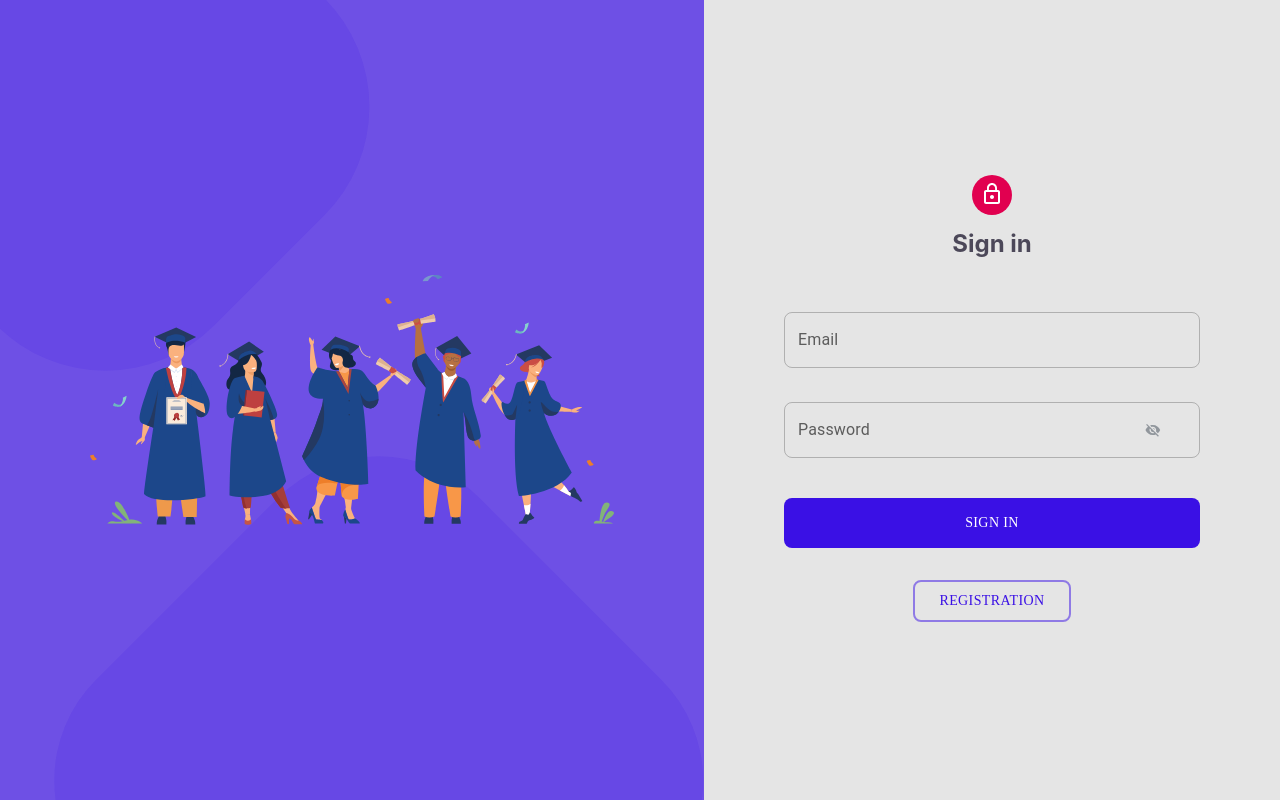
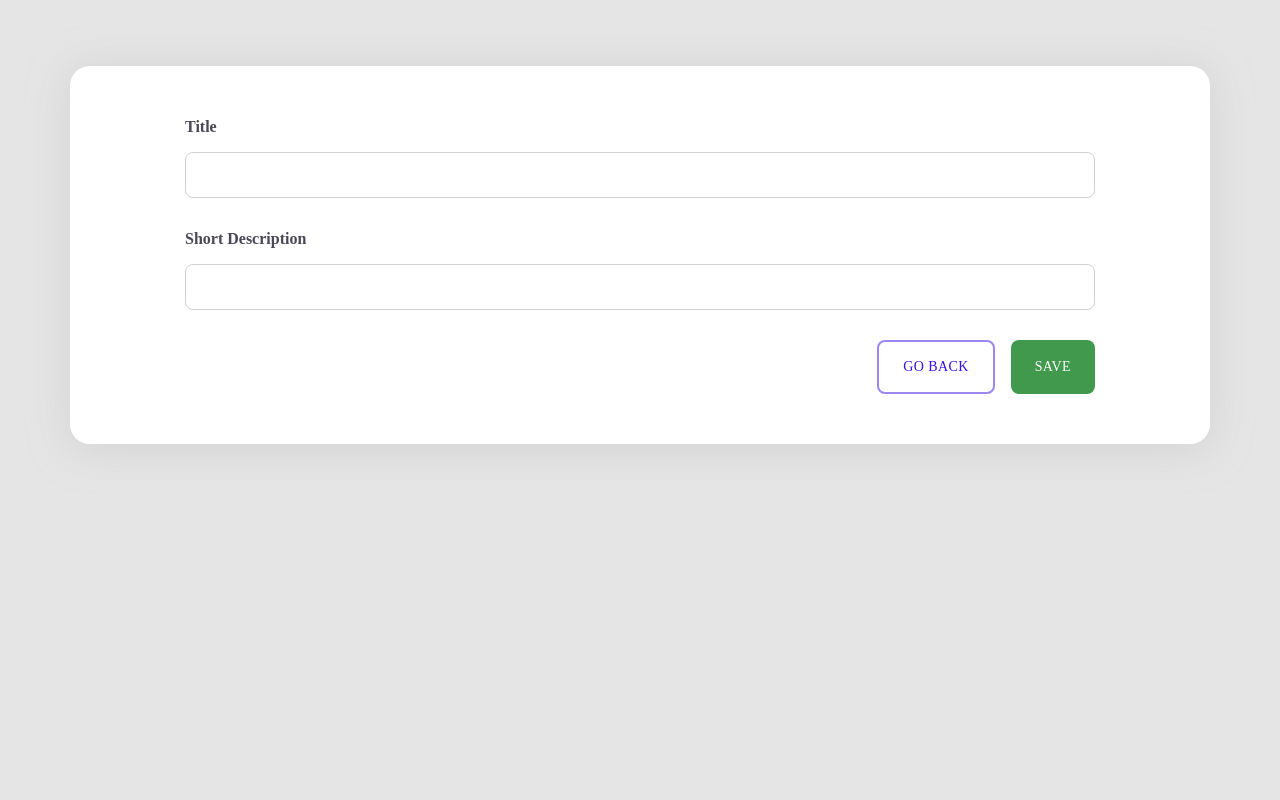
Before and after one commit to peaksoft-school/bilingual-web, a React (Create React App) app: page / in a window 1280 px wide. Before the commit this address led to /login. Built offline with nearby package versions, Linux system fonts and the light colour scheme.

Commit message:
just comented

```diff
--- a/src/App.js
+++ b/src/App.js
@@ -1,7 +1,8 @@
 import { CircularProgress, ThemeProvider } from '@mui/material'
 import { useEffect, useState } from 'react'
 import { useDispatch } from 'react-redux'
-import Routes from './routes/Routes'
+// import Routes from './routes/Routes'
+import AddNewTest from './components/pages/admin/testChapter/AddNewTestPage'
 import { authActions } from './store'
 import { getFromLocalStorage } from './utils/helpers/localstorege/localStorege'
 import { theme } from './assets/styles/themeStyle/theme'
@@ -30,7 +31,7 @@ function App() {
 
    return (
       <ThemeProvider theme={theme}>
-         <Routes />
+         <AddNewTest />
       </ThemeProvider>
    )
 }
--- a/src/components/pages/admin/testChapter/AddNewTestPage.js
+++ b/src/components/pages/admin/testChapter/AddNewTestPage.js
@@ -8,7 +8,7 @@ import Button from '../../../UI/button/index'
 const AddNewTest = () => {
    const navigate = useNavigate()
 
-   const [isActiveButton, setIsActiveButton] = useState(false)
+   const [showAddQuestionsButton, setShowAddQuestionsButton] = useState(false)
    const [title, setTitle] = useState('')
    const [shortDescriptions, setShortDescriptions] = useState('')
 
@@ -29,7 +29,7 @@ const AddNewTest = () => {
    }
    const submitHandler = (event) => {
       event.preventDefault()
-      setIsActiveButton(true)
+      setShowAddQuestionsButton(true)
    }
    return (
       <MainContainer>
@@ -51,7 +51,7 @@ const AddNewTest = () => {
                   <Button type="submit" color="secondary" variant="contained">
                      SAVE
                   </Button>
-                  {isActiveButton && (
+                  {showAddQuestionsButton && (
                      <Button
                         onClick={onClickToAddMoreQuestionsPage}
                         variant="contained"
--- a/src/layout/MainContainer.js
+++ b/src/layout/MainContainer.js
@@ -1,5 +1,4 @@
 import styled from 'styled-components'
-import Header from './adminHeader/index'
 
 const Container = styled.div`
    width: 1140px;
@@ -8,11 +7,6 @@ const Container = styled.div`
 `
 
 const MainContainer = ({ children }) => {
-   return (
-      <>
-         <Header />
-         <Container>{children}</Container>
-      </>
-   )
+   return <Container>{children}</Container>
 }
 export default MainContainer
```
